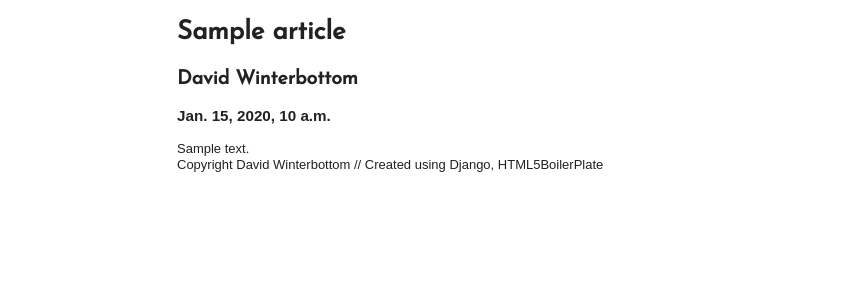
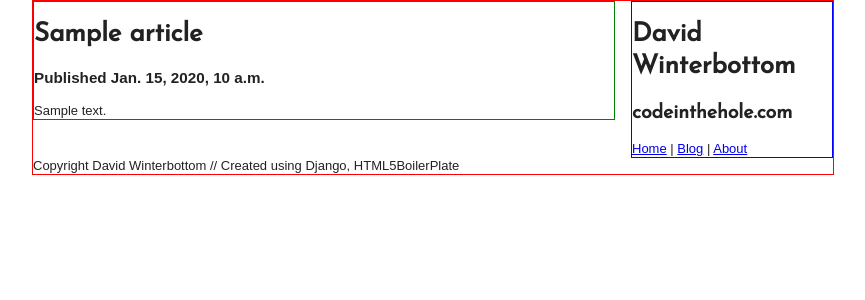
Before and after one commit to codeinthehole/codeinthehole.com, a Django app: page /article/1/ in a window 1280 px wide. Shown: the top 300 px of the page, without its empty margins (207-1072 px from the left). Run offline with Django 3.2, Linux system fonts and the light colour scheme; tables that the repository leaves empty hold one stand-in row (values such as "Sample post"); some libraries are stand-ins or nearby versions.

Commit message:
Updated views for single article

```diff
--- a/cb/models.py
+++ b/cb/models.py
@@ -13,10 +13,15 @@ class Article(models.Model):
 
     title = models.CharField(max_length=255)
     slug = models.SlugField(max_length=255)
+
+    # Article is created in RST, oonverted to HTML
     body_rst = models.TextField()
     body_html = models.TextField()
 
     date_created = models.DateTimeField(auto_now_add=True)
+
+    # This is the date the article was uploaded from the dev
+    # environment to production.  That is what "published" means.
     date_published = models.DateTimeField(null=True, blank=True)
     date_updated = models.DateTimeField(null=True, blank=True)
 
@@ -31,5 +36,6 @@ class Article(models.Model):
             self.slug = slugify(self.title)
         super(Article, self).save(*args, **kwargs)
 
+    @property
     def is_published(self):
         return self.date_published is not None
--- a/cb/urls.py
+++ b/cb/urls.py
@@ -1,8 +1,10 @@
 from django.conf.urls.defaults import *
 
-from cb.views import ArticleListView, ArticleDetailView
+from cb.views import ArticleListView, ArticleDetailView, AboutView
 
 urlpatterns = patterns('',
-    url(r'^$', ArticleListView.as_view(), name='article-list'),
-    url(r'^article/(?P<pk>\d+)/$', ArticleDetailView.as_view(), name='article-detail'),
+    url(r'^$', ArticleListView.as_view(), name='home'),
+    url(r'^about/$', AboutView.as_view(), name='about'),
+    url(r'^articles/$', ArticleListView.as_view(), name='articles'),
+    url(r'^article/(?P<pk>\d+)/$', ArticleDetailView.as_view(), name='article'),
 )
--- a/cb/views.py
+++ b/cb/views.py
@@ -8,13 +8,34 @@ class ArticleListView(TemplateView):
 
     def get_context_data(self):
         main_article = Article.objects.all().order_by('-date_created')[0]
-        return {'main_article': main_article}
+        other_articles = Article.objects.all().order_by('-date_created')[1:5]
+        return {'main_article': main_article,
+                'other_articles': other_articles}
 
 
 class ArticleDetailView(DetailView):
     model = Article
     template_name = 'cb/article_detail.html'
     context_object_name = 'article'
+
+    def get_context_data(self, **kwargs):
+        ctx = super(ArticleDetailView, self).get_context_data(**kwargs)
+
+        article = self.object
+
+        # We need to use a different date field for comparison depending on
+        # if the article is published
+        if article.is_published:
+            previous = Article.objects.filter(date_published__lt=article.date_published)
+            next = Article.objects.filter(date_published__gt=article.date_published)
+        else:
+            previous = Article.objects.filter(date_created__lt=article.date_created)
+            next = Article.objects.filter(date_created__gt=article.date_created)
+
+        ctx['previous_article'] = previous[0] if len(previous) > 0 else None
+        ctx['next_article'] = next[0] if len(next) > 0 else None
+        return ctx
+
 
 
 class TagView(DetailView):
@@ -23,3 +44,7 @@ class TagView(DetailView):
 
 class TagsView(ListView):
     template_name = 'tags.html'
+
+
+class AboutView(TemplateView):
+    template_name = 'about.html'
--- a/static/html5boilerplate/css/style.css
+++ b/static/html5boilerplate/css/style.css
@@ -208,13 +208,15 @@ td { vertical-align: top; }
 
 
 /* ==|== primary styles =====================================================
-   Author:
+   Author: David Winerbottom
    ========================================================================== */
 
 #container {
     margin: 0 auto;
     position: relative;
-    width: 512px;
+    width: 800px;
+    border: 1px solid red;
+    overflow: auto;
 }
 h1, h2, p {
     font-family: 'Josefin Sans', sans-serif;
@@ -222,6 +224,27 @@ h1, h2, p {
 p {
     font-size: 1.6em;
 }
+
+#main {
+    overflow: auto;
+}
+#meta-content {
+    float: right;
+    border: 1px solid blue;
+    width: 200px;
+}
+#content {
+    float: left;
+    border: 1px solid green;
+    width: 580px;
+}
+
+
+/* Django admin overrides */
+#id_body_rst {
+    color: red;
+}
+
 
 
 
--- /dev/null
+++ b/templates/base.html
@@ -0,0 +1,32 @@
+{% extends 'html5boilerplate/index.html' %}
+
+{% block title %}codeinthehole.com{% endblock %}
+
+{% block extra_head %}
+<link href='http://fonts.googleapis.com/css?family=Josefin+Sans' rel='stylesheet' type='text/css'>
+{% endblock %}
+
+{% block body %}
+<div id="container">
+    <div id="main" role="main">
+        <div id="meta-content">
+            <header>
+                {% block header %}
+                    <h1>David Winterbottom</h1>
+                    <h2>codeinthehole.com</h2>
+                {% endblock header %}
+            </header>
+            <a href="{% url home %}" title="Home">Home</a> |
+            <a href="{% url articles %}" title="Blog">Blog</a> |
+            <a href="{% url about %}" title="About">About</a>
+        </div>
+        <div id="content">
+            {% block content %}{% endblock %}
+        </div>
+    </div>
+    <footer>
+        {% block footer %}Copyright David Winterbottom // Created using Django, HTML5BoilerPlate
+        {% endblock %}
+    </footer>
+</div>
+{% endblock %}
--- a/templates/cb/article_detail.html
+++ b/templates/cb/article_detail.html
@@ -1,13 +1,23 @@
-{% extends 'html5boilerplate/index.html' %}
+{% extends 'base.html' %}
 
-{% block header %}
-	<h1>{{ article.title }}</h1>
-	<h2>David Winterbottom</h2>
-	<h3>{{ article.date_published|default:"Unpublished" }}</h3>
-{% endblock %}
-
-{% block main %}
-
+{% block content %}
+<h1>{{ article.title }}</h1>
+<h3>
+    {% if article.is_published %}
+        Published {{ article.date_published }}
+    {% else %}
+        Unpublished
+    {% endif %}
+</h3>
 {{ article.body_html|safe }}
 
+<div id="further-reading">
+    {% if previous_article %}
+    Previous: <a href="{% url article previous_article.id %}">{{ previous_article.title }}</a>
+    {% endif %}
+    {% if next_article %}
+    Next: <a href="{% url article next_article.id %}">{{ next_article.title }}</a>
+    {% endif %}
+</div>
+
 {% endblock %}
--- a/templates/html5boilerplate/index.html
+++ b/templates/html5boilerplate/index.html
@@ -12,7 +12,7 @@
 	More info: h5bp.com/b/378 -->
 	<meta http-equiv="X-UA-Compatible" content="IE=edge,chrome=1">
 
-	<title>{% block title %}codeinthehole.com{% endblock %}</title>
+	<title>{% block title %}{% endblock %}</title>
 	<meta name="description" content="">
 	<meta name="author" content="">
 
@@ -26,7 +26,8 @@
 	<link rel="stylesheet" href="{{ STATIC_URL }}html5boilerplate/css/style.css">
 	<!-- end CSS-->
 
-	<link href='http://fonts.googleapis.com/css?family=Josefin+Sans' rel='stylesheet' type='text/css'>
+    {% block extra_head %}
+	{% endblock %}
 
 	<!-- More ideas for your <head> here: h5bp.com/d/head-Tips -->
 
@@ -37,22 +38,7 @@
 	</head>
 
 	<body>
-		<div id="container">
-			<header>
-			    {% block header %}
-				<h1>David Winterbottom</h1>
-				<h2>codeinthehole.com</h2>
-				{% endblock header %}
-			</header>
-			<div id="main" role="main">
-				{% block main %}{% endblock %}
-			</div>
-			<footer>
-			{% block footer %}Copyright David Winterbottom // Created using Django, HTML5BoilerPlate
-
-			{% endblock %}
-			</footer>
-		</div>
+	    {% block body %}{% endblock %}
 
 		<!-- JavaScript at the bottom for fast page loading -->
 
```
Also changed, not shown: cb/management/commands/local_article.py (+8 -3 lines), templates/about.html (added, +8 -0 lines), templates/cb/article_list.html (+7 -4 lines), 4 other files.
